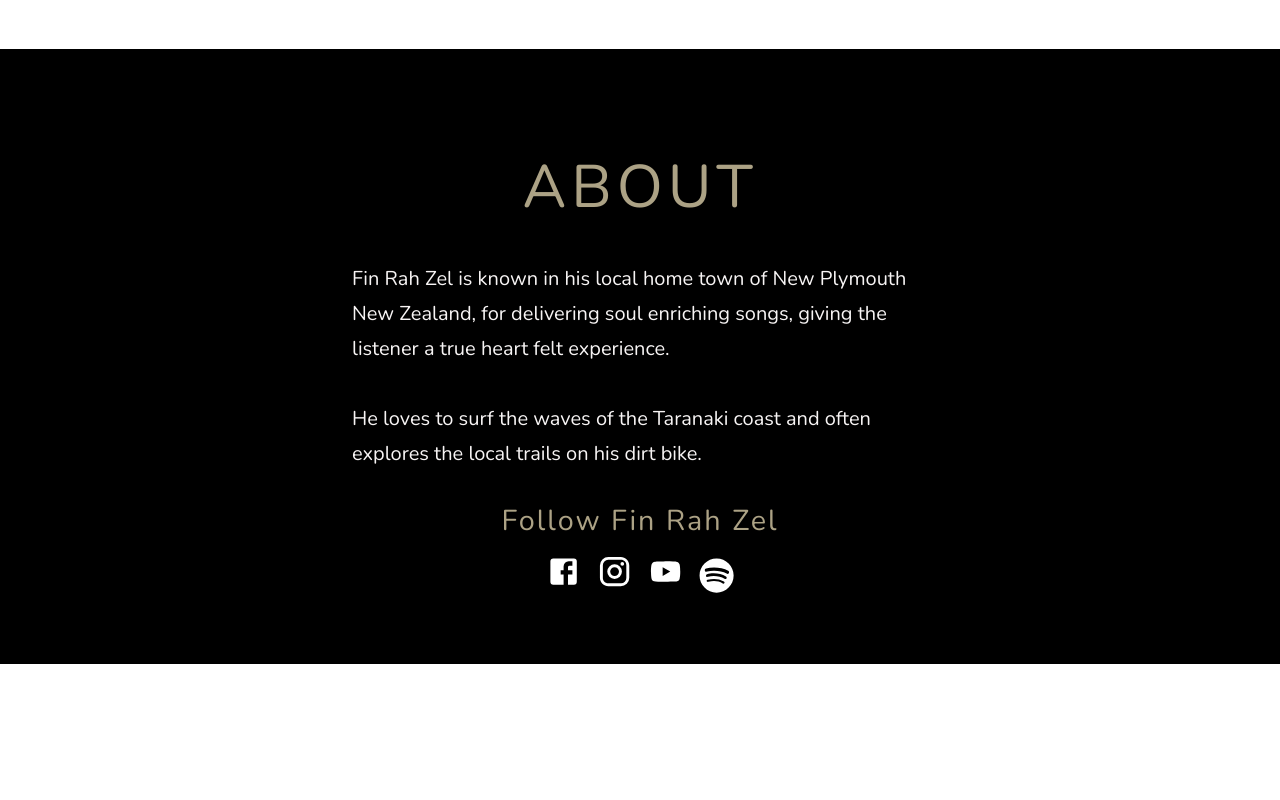
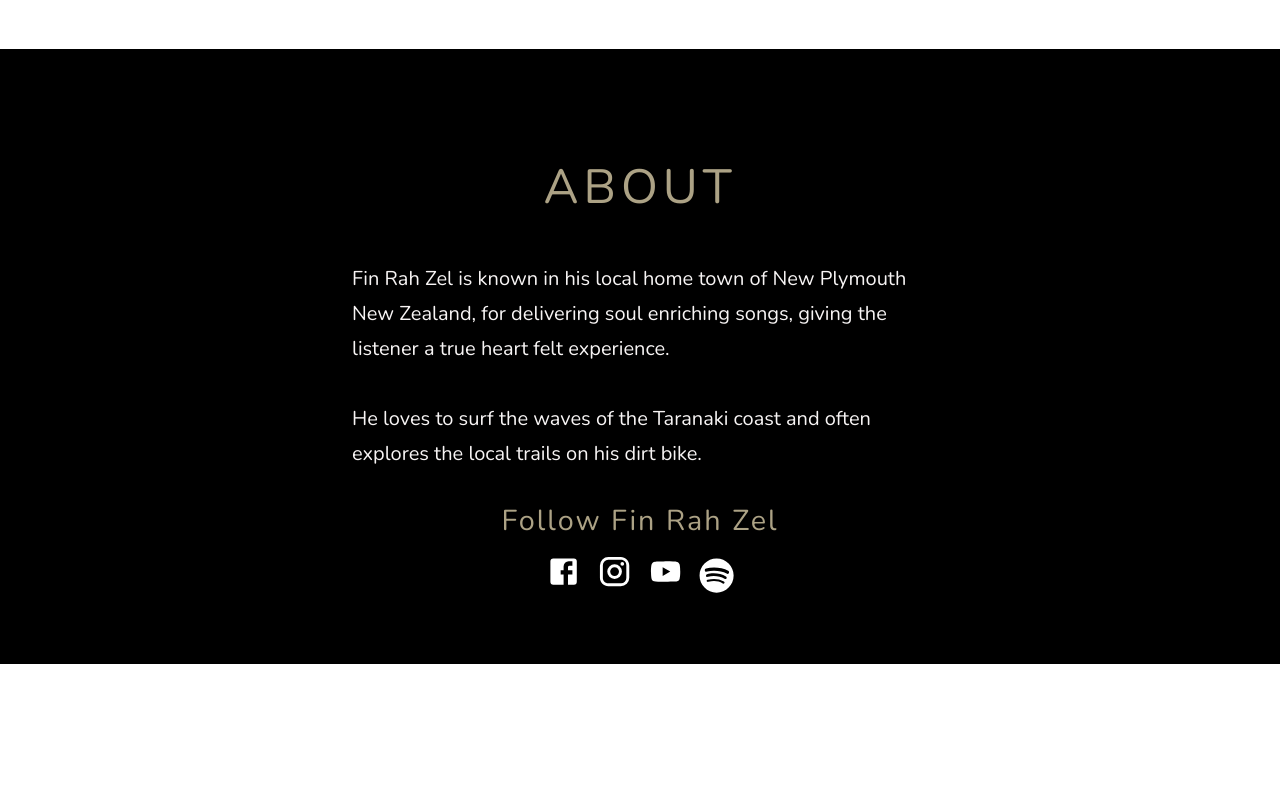
Before and after one commit to NakiNorton/Fin-Rah-Zel, a React (Create React App) app: page / in a window 1280 px wide. Shown: the part 1120-1920 px from the top of the page. Built offline with nearby package versions, Linux system fonts and the light colour scheme; a web font is replaced by a local one.

Commit message:
Decrease font size of section headings

```diff
--- a/src/components/App/App.css
+++ b/src/components/App/App.css
@@ -14,7 +14,7 @@
 .h2 {
   text-align: center;
   color: #aca285;
-  font-size: 3.75rem;
+  font-size: 3rem;
   margin: 1.5rem;
   line-height: 100px;
   font-weight: 400;
```
